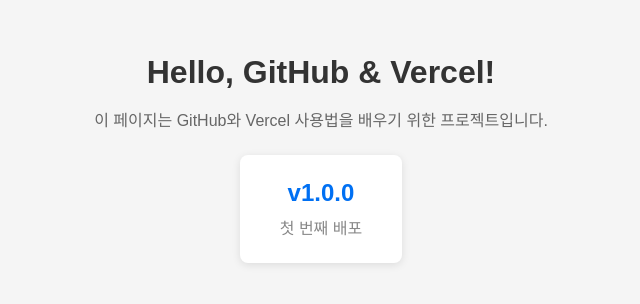
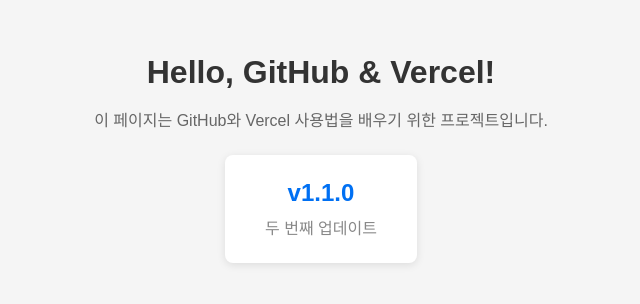
Before and after one commit to awbs33/vercel_github_study, a plain HTML site: page index.html in a window 1280 px wide. Shown: the part 242-546 px from the top of the page, 319-959 px from the left. Drawn offline with Linux system fonts and the light colour scheme.

Commit message:
update: version v1.1.0

```diff
--- a/index.html
+++ b/index.html
@@ -11,8 +11,8 @@
     <h1>Hello, GitHub & Vercel!</h1>
     <p>이 페이지는 GitHub와 Vercel 사용법을 배우기 위한 프로젝트입니다.</p>
     <div class="card">
-      <h2>v1.0.0</h2>
-      <p>첫 번째 배포</p>
+      <h2>v1.1.0</h2>
+      <p>두 번째 업데이트</p>
     </div>
   </div>
   <script src="app.js"></script>
```
